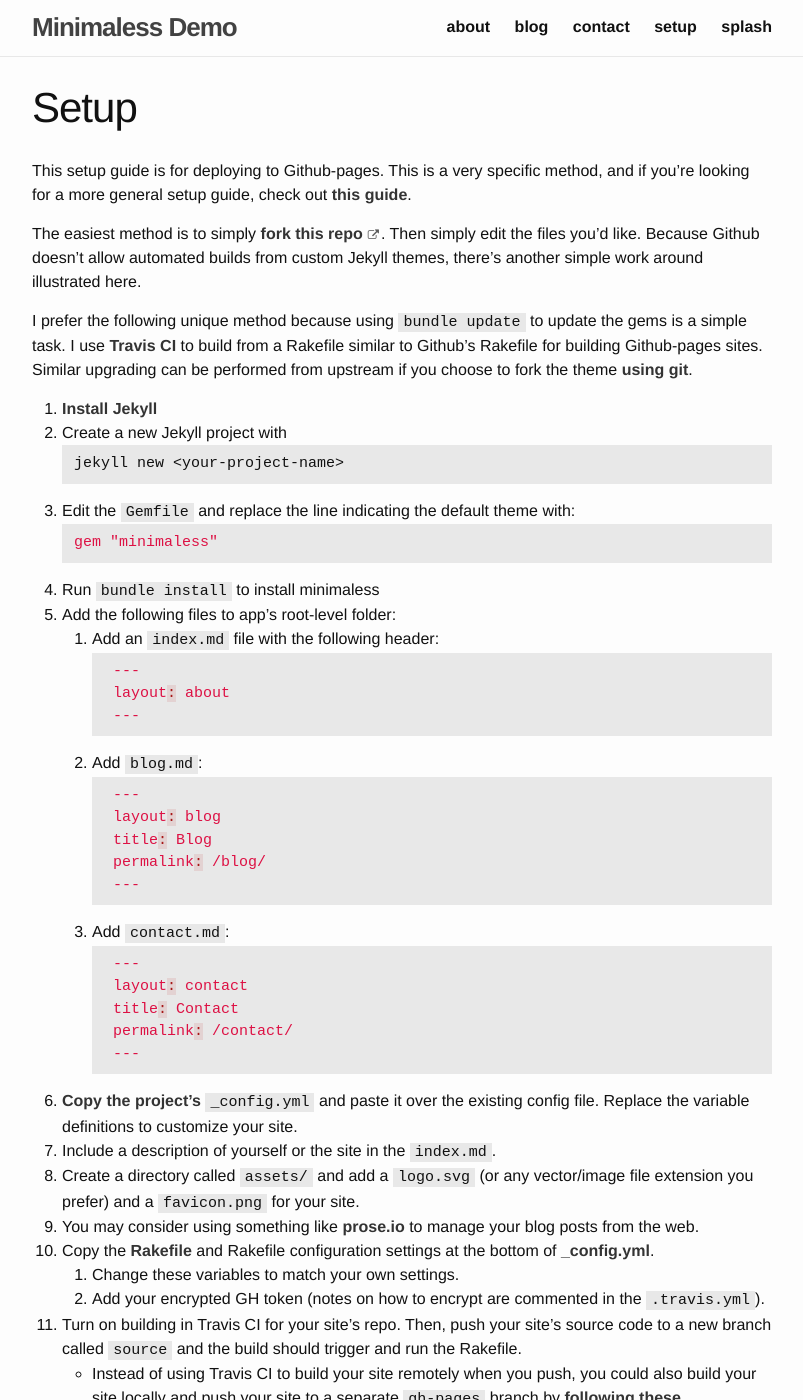
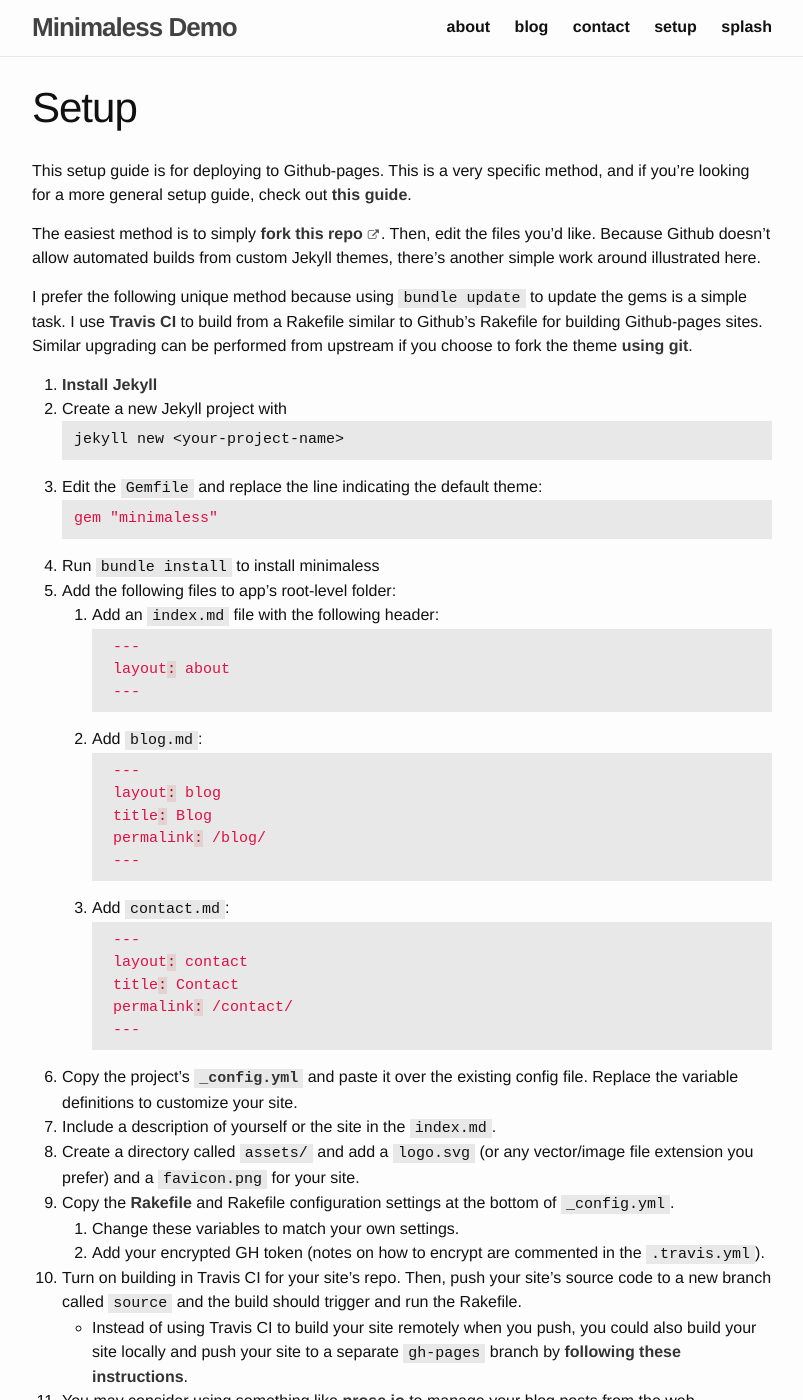
Before and after one commit to brettinternet/minimaless, a Jekyll site: the page built from setup.md, in a window 1280 px wide and 1400 px high. Shown: the whole window, without its empty margins (238-1041 px from the left). Built offline with Jekyll 4.4.1, drawn with Linux system fonts in a browser that asks for light colours; some of the changed lines change nothing that is shown; some of the changed text lies outside the part shown.

Commit message:
Update setup.md

````diff
--- a/setup.md
+++ b/setup.md
@@ -7,7 +7,7 @@
 This setup guide is for deploying to Github-pages. This is a very specific method, and if you're looking for a more general setup guide, check out [this guide](https://mmistakes.github.io/minimal-mistakes/docs/quick-start-guide/).
 
 The easiest method is to simply [fork this repo](https://github.com/brettinternet/minimaless#fork-destination-box){:target="_blank"}<i class="fa fa-external-link"></i>.
-Then simply edit the files you'd like.
+Then, edit the files you'd like.
 Because Github doesn't allow automated builds from custom Jekyll themes, there's another simple work around illustrated here.
 
 I prefer the following unique method because using `bundle update` to update the gems is a simple task. I use [Travis CI](https://travis-ci.org) to build from a Rakefile similar to Github's Rakefile for building Github-pages sites.
@@ -18,7 +18,7 @@
 ```
 jekyll new <your-project-name>
 ```
-3. Edit the `Gemfile` and replace the line indicating the default theme with:
+3. Edit the `Gemfile` and replace the line indicating the default theme:
 ```yml
 gem "minimaless"
 ```
@@ -46,12 +46,12 @@
         permalink: /contact/
         ---
         ```
-6. [Copy the project's](https://github.com/brettinternet/minimaless/blob/master/_config.yml) `_config.yml` and paste it over the existing config file. Replace the variable definitions to customize your site.
+6. Copy the project's [`_config.yml`](https://github.com/brettinternet/minimaless/blob/master/_config.yml) and paste it over the existing config file. Replace the variable definitions to customize your site.
 7. Include a description of yourself or the site in the `index.md`.
 8. Create a directory called `assets/` and add a `logo.svg` (or any vector/image file extension you prefer) and a `favicon.png` for your site.
-9. You may consider using something like [prose.io](http://prose.io) to manage your blog posts from the web.
-10. Copy the [Rakefile](/Rakefile) and Rakefile configuration settings at the bottom of [_config.yml](/_config.yml).
+9. Copy the [Rakefile](https://github.com/brettinternet/minimaless/blob/master/Rakefile) and Rakefile configuration settings at the bottom of `_config.yml`.
     1. Change these variables to match your own settings.
     2. Add your encrypted GH token (notes on how to encrypt are commented in the `.travis.yml`).
-11. Turn on building in Travis CI for your site's repo. Then, push your site's source code to a new branch called `source` and the build should trigger and run the Rakefile.
+10. Turn on building in Travis CI for your site's repo. Then, push your site's source code to a new branch called `source` and the build should trigger and run the Rakefile.
     - Instead of using Travis CI to build your site remotely when you push, you could also build your site locally and push your site to a separate `gh-pages` branch by [following these instructions](https://gist.github.com/cobyism/4730490).
+11. You may consider using something like [prose.io](http://prose.io) to manage your blog posts from the web.
````
